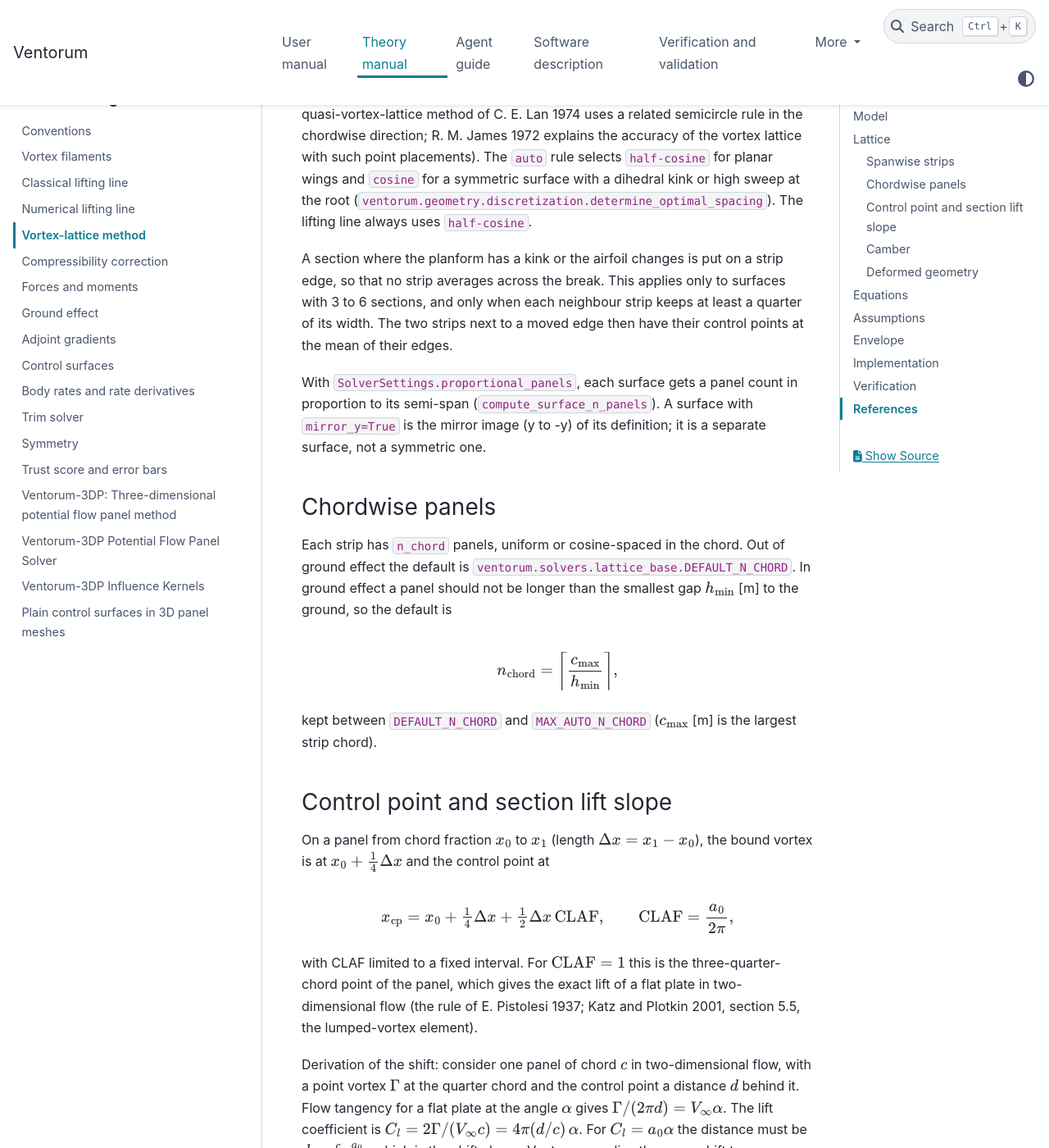
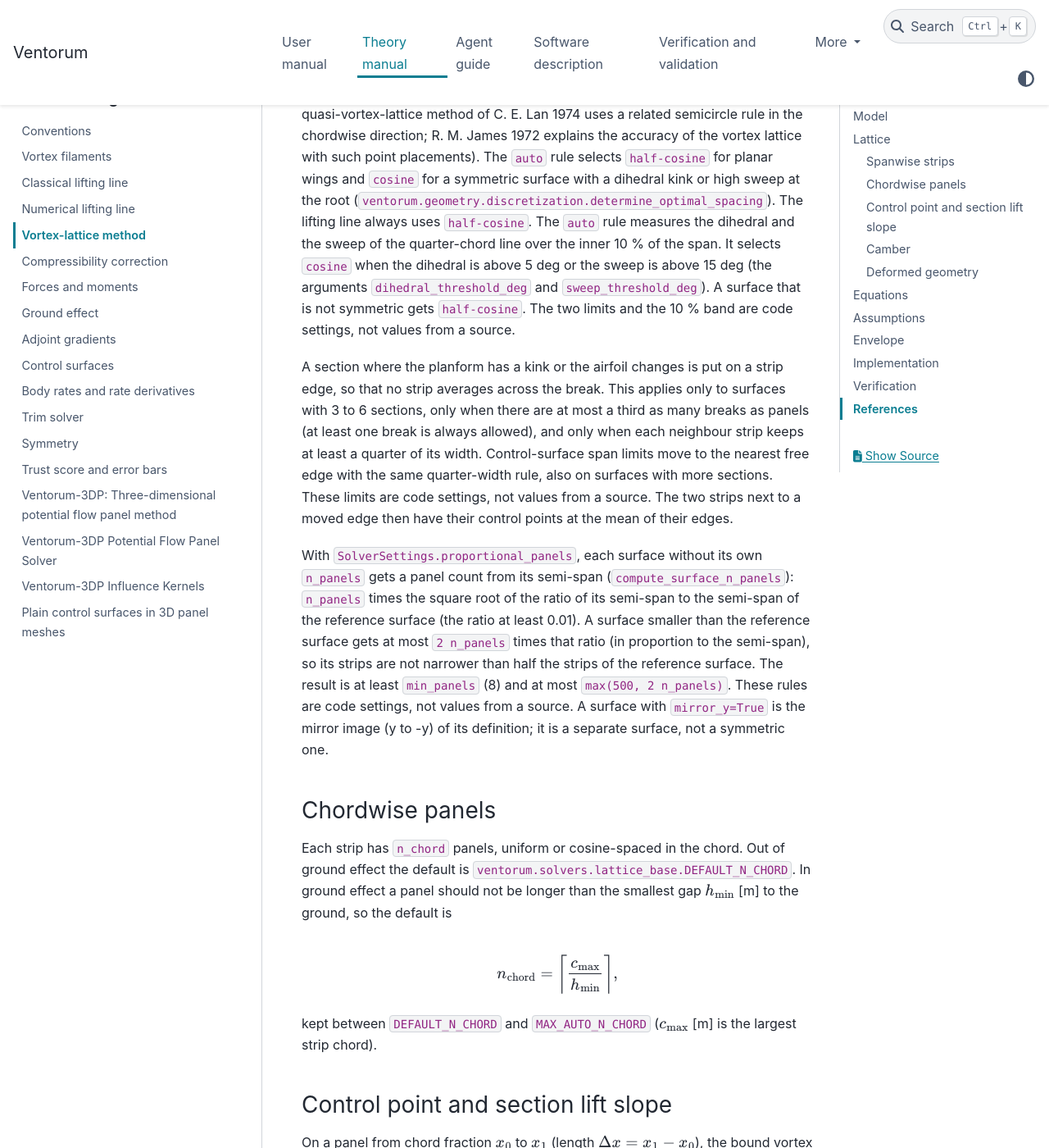
Before and after one commit to manrd/Ventorum, a Sphinx documentation site: the page built from docs/theory/vortex_lattice.md, in a window 1280 px wide and 1400 px high, scrolled down 1175 px. Shown: the whole window at 82% size. Built offline with Sphinx 7.4.7 and the PyData theme 0.15.4, drawn with Linux system fonts in a browser that asks for light colours.

Commit message:
Document the automatic spacing rules and two 3D panel settings
The vortex-lattice page now gives the auto spacing limits (5 deg
dihedral, 15 deg sweep, inner 10 % of the span), the break-snap rules
(at most a third as many breaks as panels, quarter-width rule) and the
real proportional panel rule: a square-root scaling with a cap, not a
count in proportion to the semi-span. The 3D panel page now gives the
S_ref fallback (pi/4 times span times chord) and the quarter-width band
of the wake chord search, all as code settings. It also states that the
mesh interpolates the section points linearly: a NACA designation gives
161 points, so n_chord above about 80 does not refine the shape. A new
test pins this with the section area error. No result changes.

Co-Authored-By: Claude Opus 5.5 <noreply@anthropic.com>

```diff
--- a/docs/theory/vortex_lattice.md
+++ b/docs/theory/vortex_lattice.md
@@ -18,11 +18,11 @@ Each surface has `n_panels` strips per semi-span. The strip edges come from a sp
 | `uniform` | $t$, control point at the strip centre |
 | `power` | a power law with an exponent |
 
-Over the whole span of a symmetric wing, `half-cosine` is the cosine distribution $y = \tfrac{b}{2}\cos\theta$ with uniform steps in $\theta$, and the control points are at the $\theta$ midpoints. With these control points the planar elliptic wing gives $e = 1$ with few panels (the quasi-vortex-lattice method of C. E. Lan 1974 uses a related semicircle rule in the chordwise direction; R. M. James 1972 explains the accuracy of the vortex lattice with such point placements). The `auto` rule selects `half-cosine` for planar wings and `cosine` for a symmetric surface with a dihedral kink or high sweep at the root (`ventorum.geometry.discretization.determine_optimal_spacing`). The lifting line always uses `half-cosine`.
+Over the whole span of a symmetric wing, `half-cosine` is the cosine distribution $y = \tfrac{b}{2}\cos\theta$ with uniform steps in $\theta$, and the control points are at the $\theta$ midpoints. With these control points the planar elliptic wing gives $e = 1$ with few panels (the quasi-vortex-lattice method of C. E. Lan 1974 uses a related semicircle rule in the chordwise direction; R. M. James 1972 explains the accuracy of the vortex lattice with such point placements). The `auto` rule selects `half-cosine` for planar wings and `cosine` for a symmetric surface with a dihedral kink or high sweep at the root (`ventorum.geometry.discretization.determine_optimal_spacing`). The lifting line always uses `half-cosine`. The `auto` rule measures the dihedral and the sweep of the quarter-chord line over the inner 10 % of the span. It selects `cosine` when the dihedral is above 5 deg or the sweep is above 15 deg (the arguments `dihedral_threshold_deg` and `sweep_threshold_deg`). A surface that is not symmetric gets `half-cosine`. The two limits and the 10 % band are code settings, not values from a source.
 
-A section where the planform has a kink or the airfoil changes is put on a strip edge, so that no strip averages across the break. This applies only to surfaces with 3 to 6 sections, and only when each neighbour strip keeps at least a quarter of its width. The two strips next to a moved edge then have their control points at the mean of their edges.
+A section where the planform has a kink or the airfoil changes is put on a strip edge, so that no strip averages across the break. This applies only to surfaces with 3 to 6 sections, only when there are at most a third as many breaks as panels (at least one break is always allowed), and only when each neighbour strip keeps at least a quarter of its width. Control-surface span limits move to the nearest free edge with the same quarter-width rule, also on surfaces with more sections. These limits are code settings, not values from a source. The two strips next to a moved edge then have their control points at the mean of their edges.
 
-With `SolverSettings.proportional_panels`, each surface gets a panel count in proportion to its semi-span (`compute_surface_n_panels`). A surface with `mirror_y=True` is the mirror image (y to -y) of its definition; it is a separate surface, not a symmetric one.
+With `SolverSettings.proportional_panels`, each surface without its own `n_panels` gets a panel count from its semi-span (`compute_surface_n_panels`): `n_panels` times the square root of the ratio of its semi-span to the semi-span of the reference surface (the ratio at least 0.01). A surface smaller than the reference surface gets at most `2 n_panels` times that ratio (in proportion to the semi-span), so its strips are not narrower than half the strips of the reference surface. The result is at least `min_panels` (8) and at most `max(500, 2 n_panels)`. These rules are code settings, not values from a source. A surface with `mirror_y=True` is the mirror image (y to -y) of its definition; it is a separate surface, not a symmetric one.
 
 ### Chordwise panels
 
```
Also changed, not shown: docs/theory/panel3d.md (+3 -2 lines), 1 other file.
